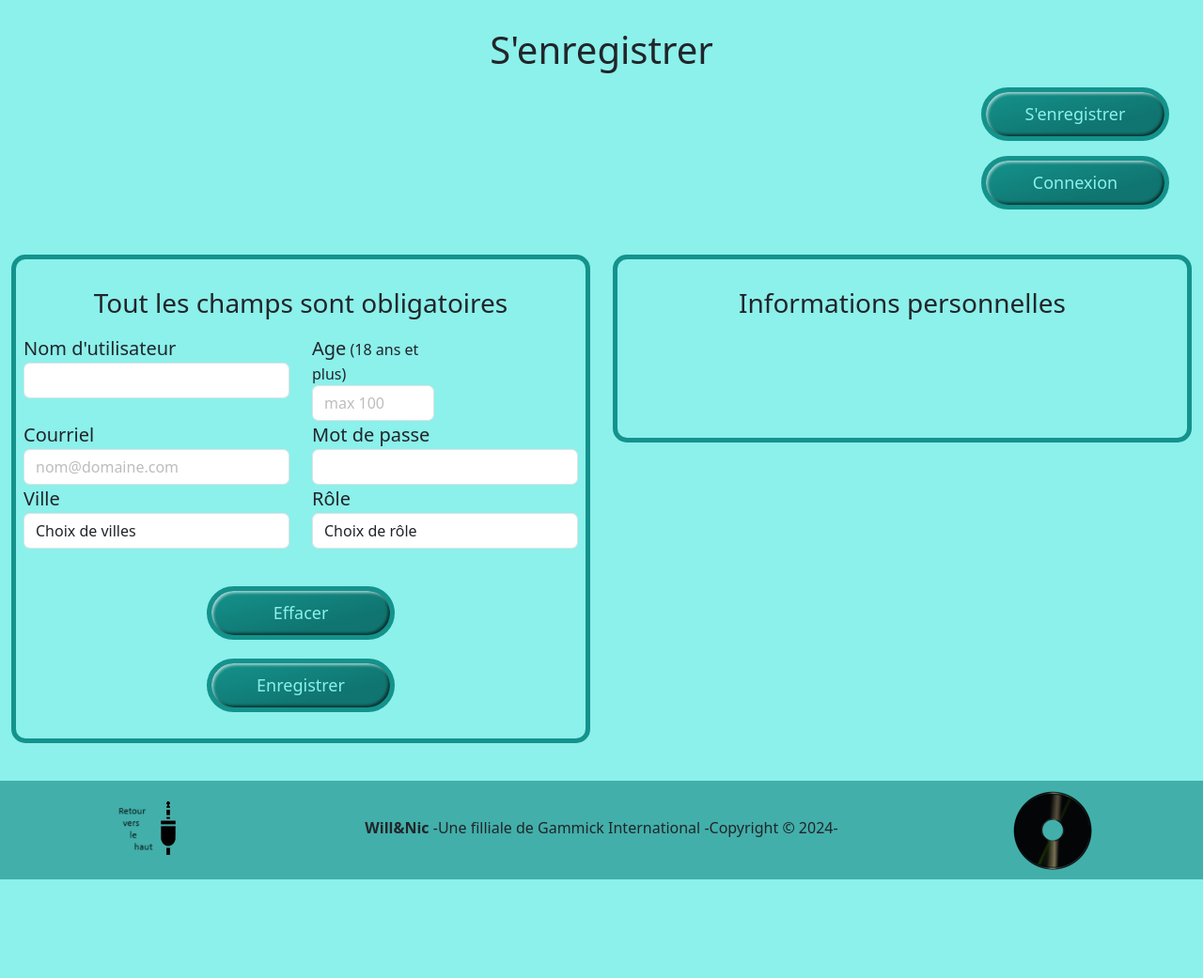
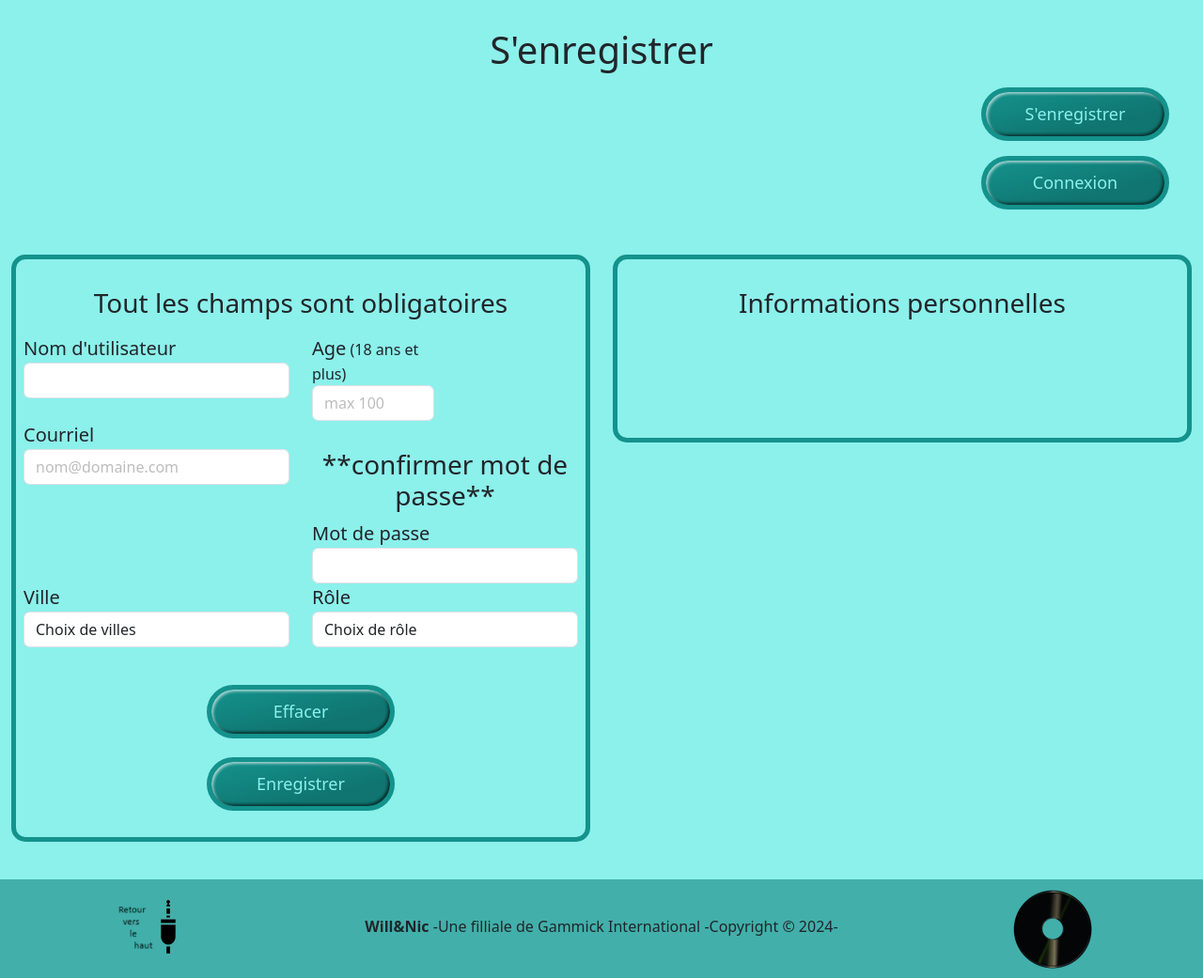
Before and after one commit to 5gtP3pp3r/TP2_WEB_2, a PHP site: page /pageUtilisateur.php in a window 1280 px wide. Shown: the part 369-1410 px from the top of the page at 94% size. Before the commit the page ends 1305 px from the top, so only its background shows below. Run offline with PHP 8.4, Linux system fonts and the light colour scheme; data comes from the database, SQL or seed files in the repository.

Commit message:
ajout comments mot de passe

```diff
--- a/Nicolas_Plouffe_William_Crepault_TP2_Web_2/pageUtilisateur.php
+++ b/Nicolas_Plouffe_William_Crepault_TP2_Web_2/pageUtilisateur.php
@@ -41,6 +41,7 @@ if ($_SERVER["REQUEST_METHOD"] == "POST") {
                                 <input type="email" id="email" name="email" placeholder="nom@domaine.com" class="form-control">
                             </div>
                             <div class="col-sm-12 col-md-6">
+                                <h3>**confirmer mot de passe**</h3>
                                 <label for="password">Mot de passe</label>
                                 <input type="password" id="password" name="password" class="form-control">
                             </div>
```
